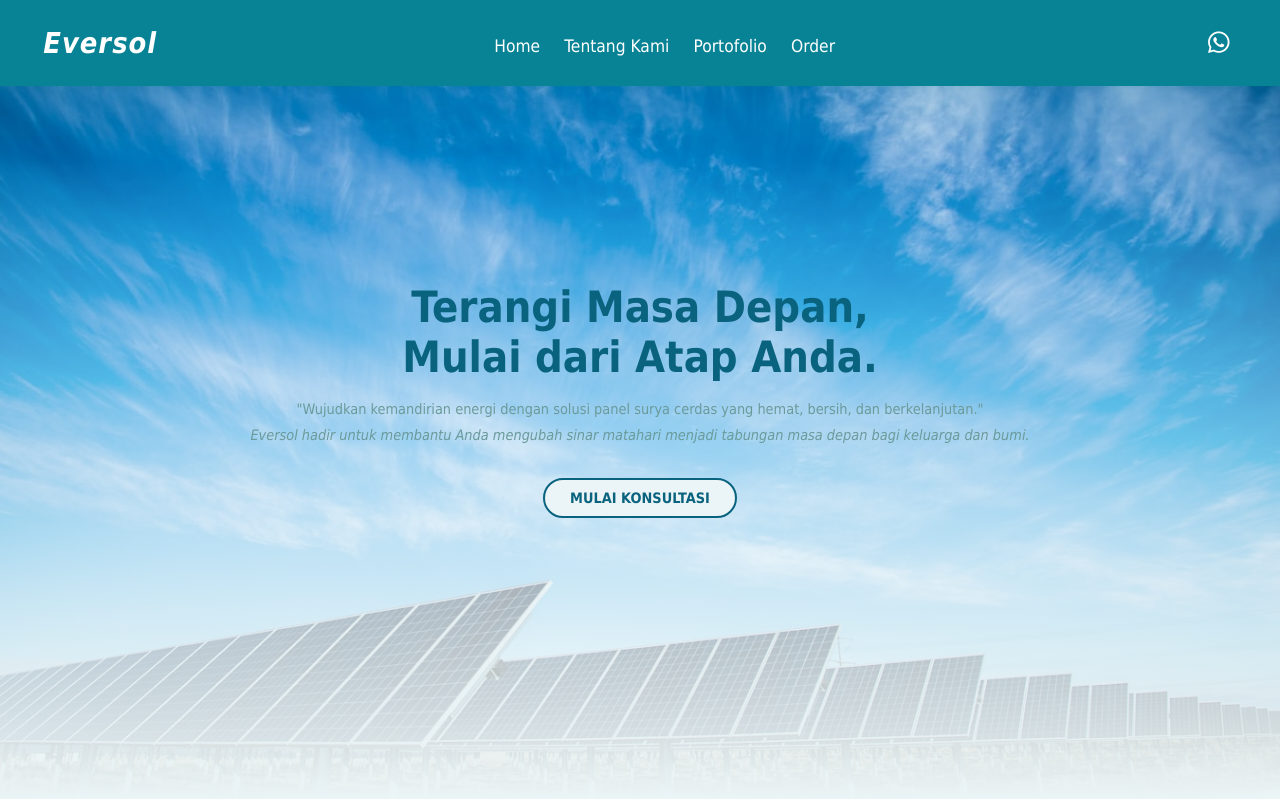
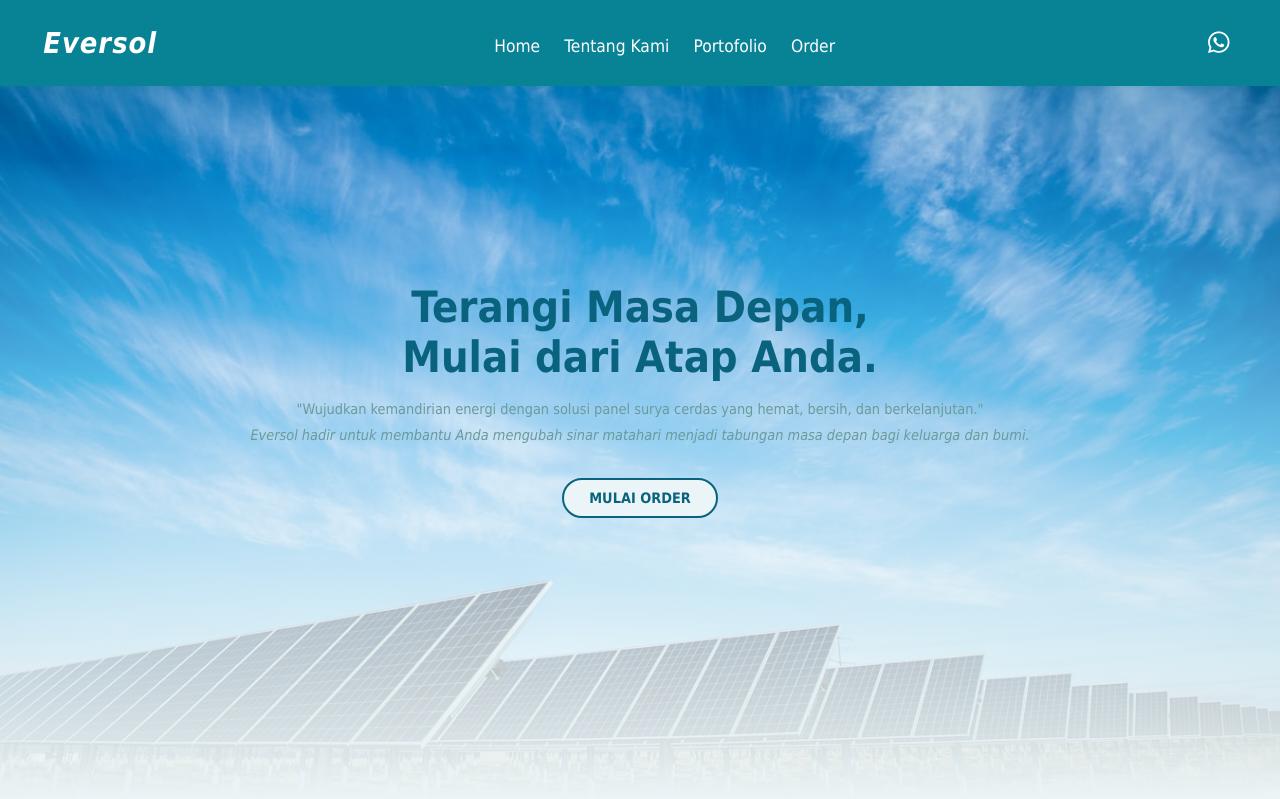
Before and after one commit to rauhillahadefa794-debug/proyek-akhhir-pwd-, a PHP site: page / in a window 1280 px wide. Shown: the top 799 px of the page. Run offline with PHP 8.4, Linux system fonts and the light colour scheme.

Commit message:
Ubah Tata Kalimat Dalam Dashboard

```diff
--- a/index.php
+++ b/index.php
@@ -34,7 +34,7 @@
             <h1>Terangi Masa Depan, <br>Mulai dari Atap Anda.</h1>
             <p>"Wujudkan kemandirian energi dengan solusi panel surya cerdas yang hemat, bersih, dan berkelanjutan."</p>
             <p class="pemanis">Eversol hadir untuk membantu Anda mengubah sinar matahari menjadi tabungan masa depan bagi keluarga dan bumi.</p>
-            <a href="packages.php" class="btn">MULAI KONSULTASI</a>
+            <a href="packages.php" class="btn">MULAI ORDER</a>
         </div>
     </section>
 
```
